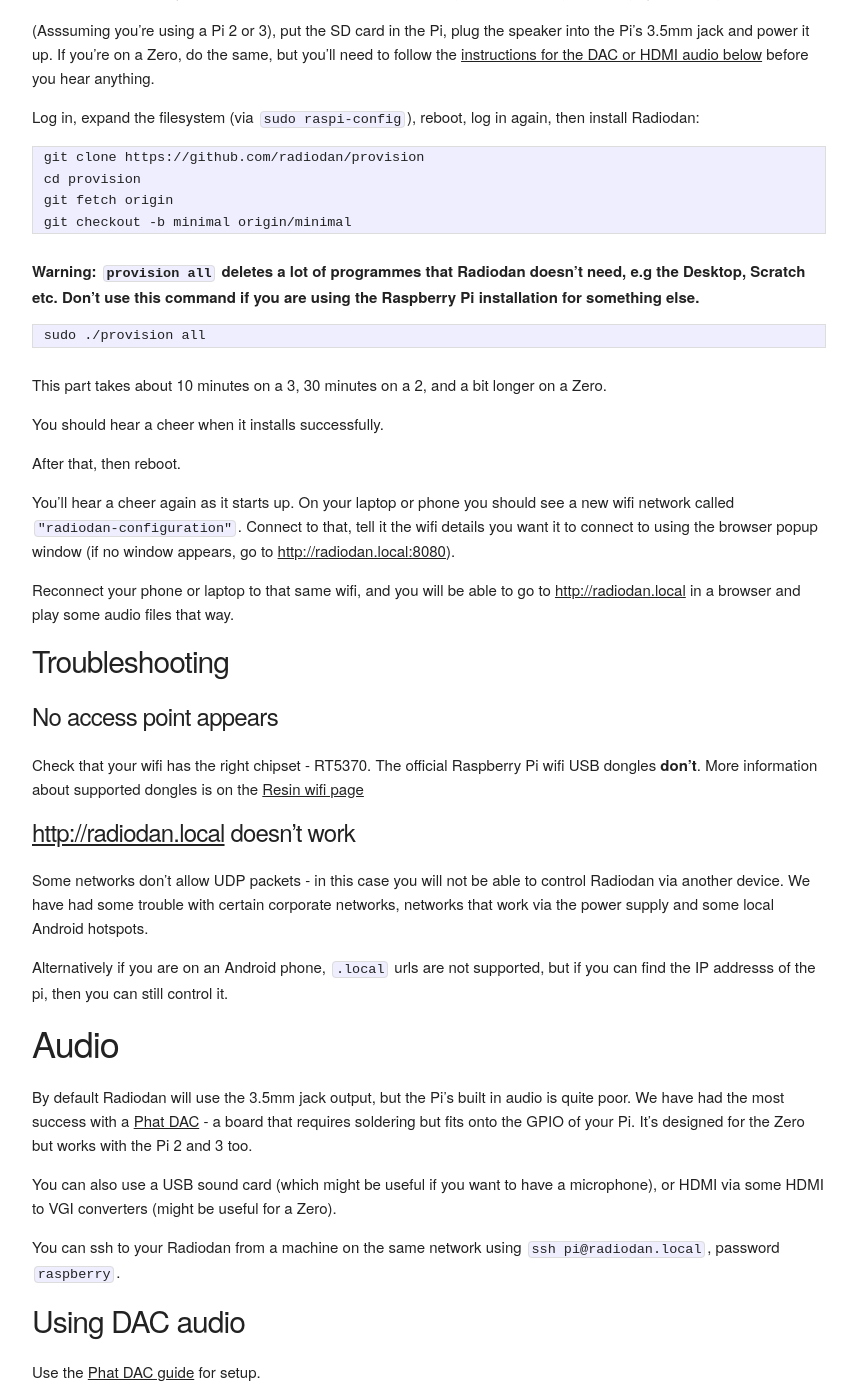
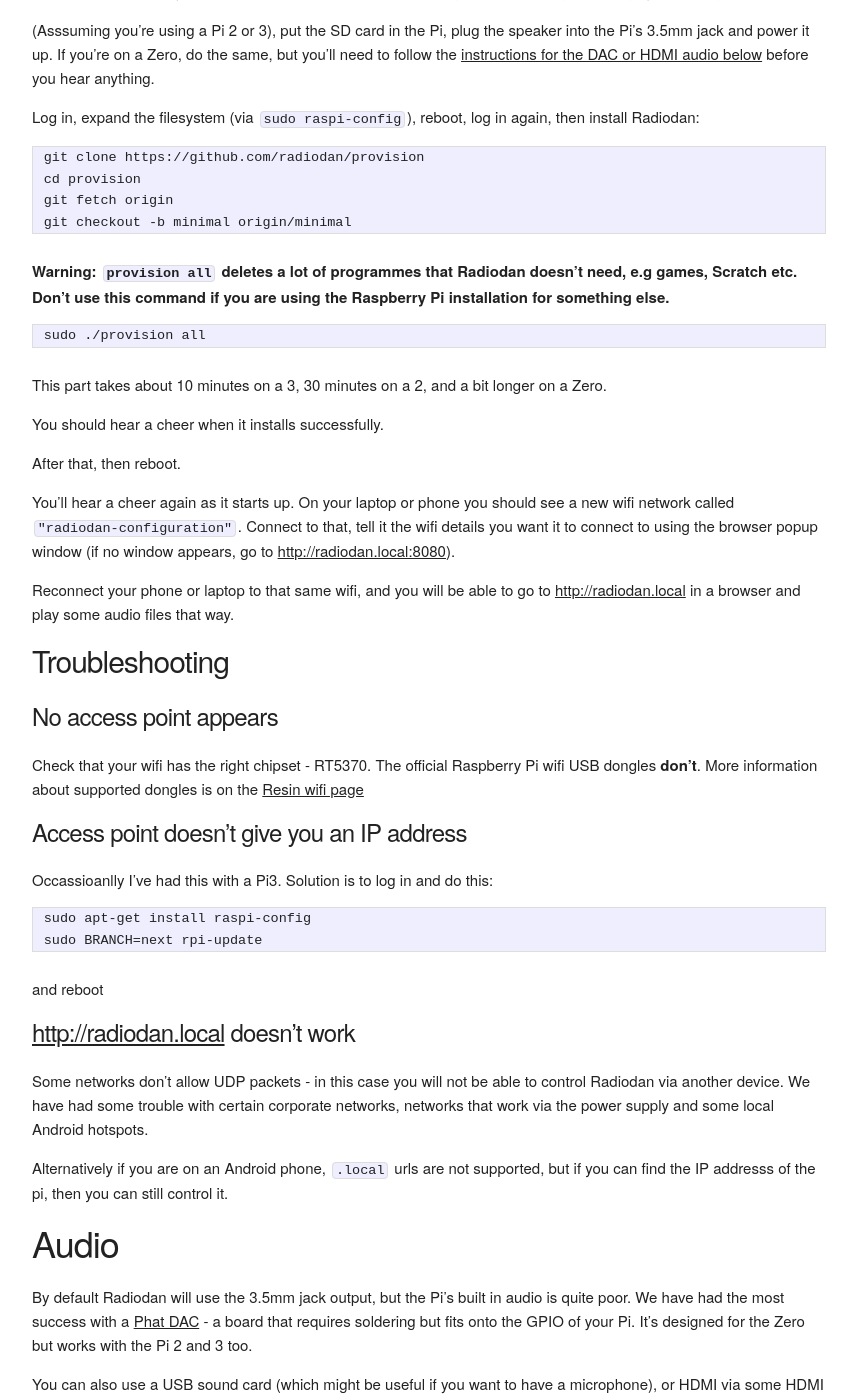
Before and after one commit to radiodan/radiodan.github.io, a Jekyll site: the page built from help/index.md, in a window 1280 px wide and 1400 px high, scrolled down 1078 px. Shown: the whole window, without its empty margins (128-985 px from the left). Built offline with Jekyll 4.4.1, drawn with Linux system fonts in a browser that asks for light colours; comment, search, counter and statistics services are not loaded; some of the changed text lies outside the part shown.

Commit message:
added a little example for developers

````diff
--- a/help/index.md
+++ b/help/index.md
@@ -70,7 +70,7 @@
     git fetch origin
     git checkout -b minimal origin/minimal
 
-**Warning: ```provision all``` deletes a lot of programmes that Radiodan doesn't need, e.g the Desktop, Scratch etc. Don't use this command if you are using the Raspberry Pi installation for something else.**
+**Warning: ```provision all``` deletes a lot of programmes that Radiodan doesn't need, e.g games, Scratch etc. Don't use this command if you are using the Raspberry Pi installation for something else.**
 
     sudo ./provision all
 
@@ -95,6 +95,15 @@
 
 Check that your wifi has the right chipset - RT5370. The official Raspberry Pi wifi USB dongles **don't**.
 More information about supported dongles is on the [Resin wifi page](https://github.com/resin-io/resin-wifi-connect)
+
+#### Access point doesn't give you an IP address
+
+Occassioanlly I've had this with a Pi3. Solution is to log in and do this:
+
+    sudo apt-get install raspi-config
+    sudo BRANCH=next rpi-update
+
+and reboot
 
 #### [http://radiodan.local](http://radiodan.local) doesn't work
 
@@ -182,6 +191,23 @@
 * [Full documentation](http://radiodan-client.readthedocs.org)
 * Buttons and dials are separate - see below - and you may also want to check out the <a href="#pcb">Radiodan PCB</a>.
 
+Here's a quick way I replaced the default skeleton app with another very simlpe restful one
+
+    cd /opt/radiodan
+    sudo chown -R pi:pi .
+    mv skeleton skeleton-old
+    git clone https://github.com/radiodan-demos/radiodan_restful.git
+    mv radiodan_restful skeleton
+    cd skeleton
+    npm install
+    sudo supervisorctl restart radiodan:radiodan-app-1
+    sudo tail -f /var/log/radiodan-app-1.std*
+
+and then on a machine on the same network:
+
+    curl http://radiodan.local/play
+    curl http://radiodan.local/stop
+
 <h2 id="buttons">Buttons and dials</h2>
 
 To use the buttons and dials, you need to first attach sme buttons and
````
